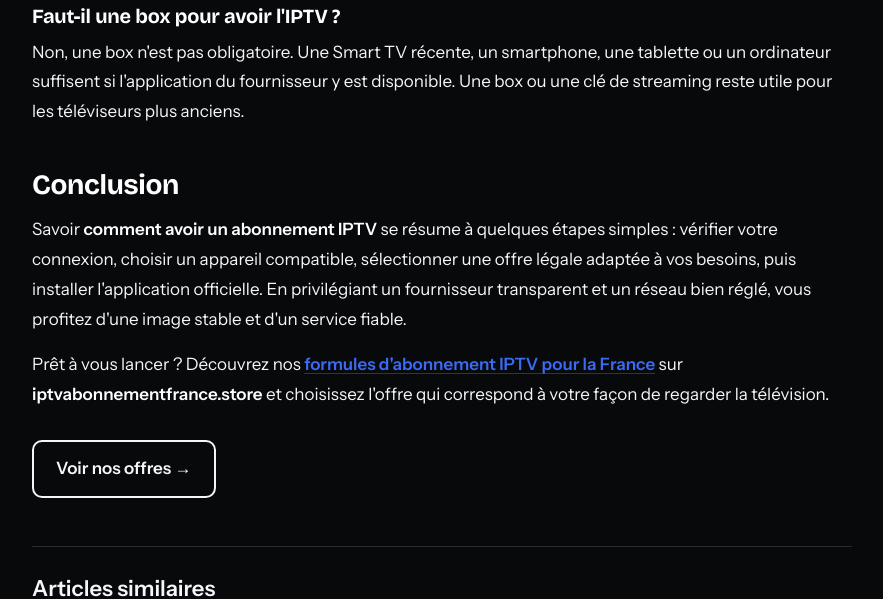
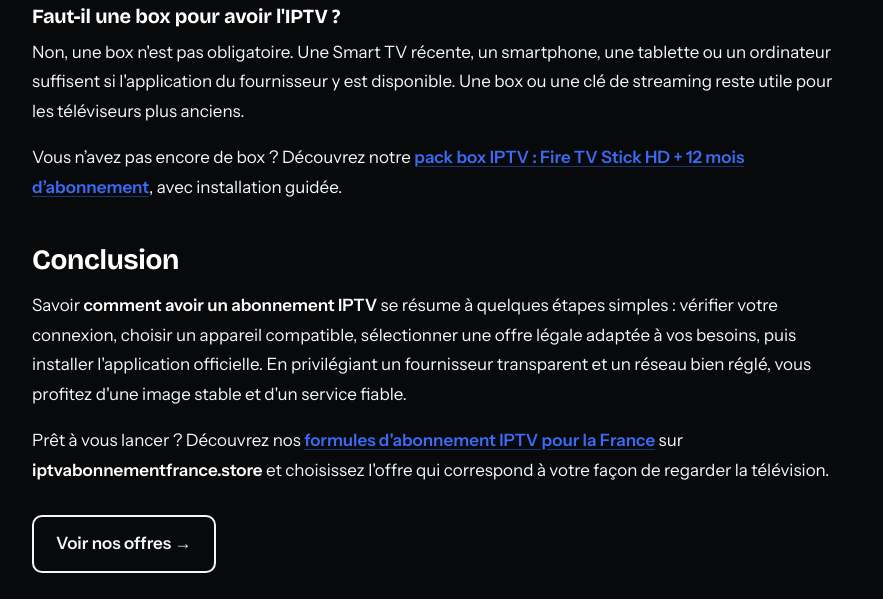
Before and after one commit to sehoual55-lab/IPTV-Abonnement-France, a plain HTML site: page blog/comment-avoir-un-abonnement-iptv/index.html in a window 1280 px wide. Shown: the part 8487-9086 px from the top of the page, without its empty margins (198-1081 px from the left). Drawn offline with nearby package versions, Linux system fonts and the light colour scheme.

Commit message:
New article by the SEO Program: blog/comment-avoir-un-abonnement-iptv/index.html
2 file(s) changed.

```diff
--- a/blog/comment-avoir-un-abonnement-iptv/index.html
+++ b/blog/comment-avoir-un-abonnement-iptv/index.html
@@ -325,6 +325,7 @@ setTimeout(function(){b.classList.remove("spx-pre")},500);io.disconnect()}})},{r
 <p>Oui, la technologie IPTV est parfaitement légale : les opérateurs l'utilisent pour diffuser la télévision de leurs box. Ce qui est illégal, c'est d'accéder à des contenus diffusés sans l'accord des ayants droit. Choisissez toujours un service qui dispose des licences nécessaires.</p>
 <h3>Faut-il une box pour avoir l'IPTV ?</h3>
 <p>Non, une box n'est pas obligatoire. Une Smart TV récente, un smartphone, une tablette ou un ordinateur suffisent si l'application du fournisseur y est disponible. Une box ou une clé de streaming reste utile pour les téléviseurs plus anciens.</p>
+<p class="sp-box-link">Vous n’avez pas encore de box ? Découvrez notre <a href="https://francetv4k.store/iptv-box/">pack box IPTV : Fire TV Stick HD + 12 mois d’abonnement</a>, avec installation guidée.</p>
 <h2 id="conclusion">Conclusion</h2>
 <p>Savoir <strong>comment avoir un abonnement IPTV</strong> se résume à quelques étapes simples : vérifier votre connexion, choisir un appareil compatible, sélectionner une offre légale adaptée à vos besoins, puis installer l'application officielle. En privilégiant un fournisseur transparent et un réseau bien réglé, vous profitez d'une image stable et d'un service fiable.</p>
 <p>Prêt à vous lancer ? Découvrez nos <a href="https://iptvabonnementfrance.store/abonnement-iptv/">formules d'abonnement IPTV pour la France</a> sur <strong>iptvabonnementfrance.store</strong> et choisissez l'offre qui correspond à votre façon de regarder la télévision.</p>
```
Also changed, not shown: blog/installer-application-iptv-smart-tv/index.html (+1 -0 lines).
